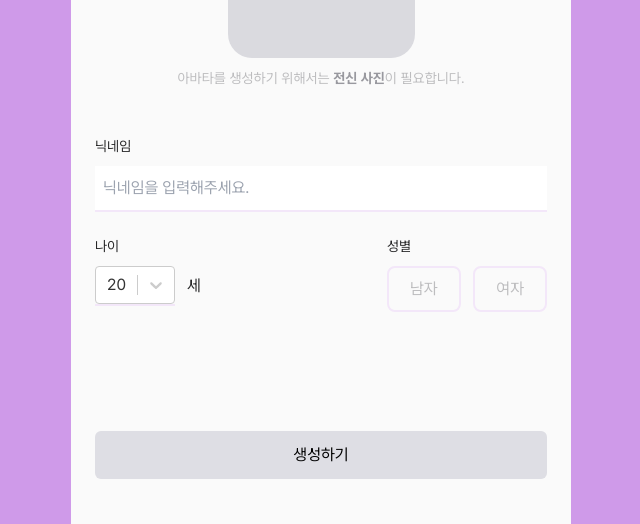
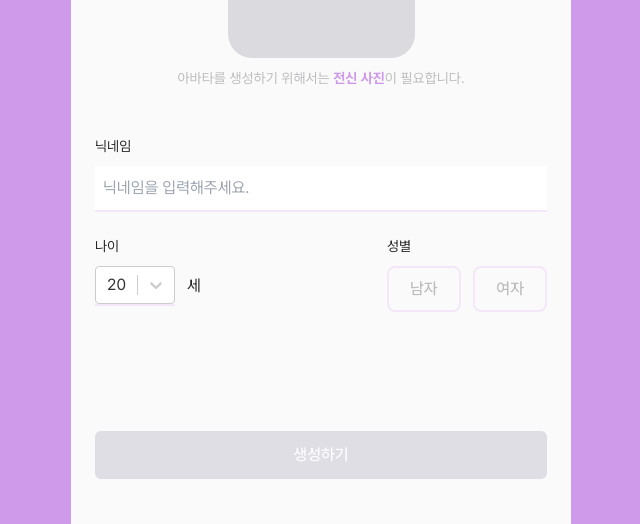
Before and after one commit to dorongee/frontend, a Next.js app in the folder frontend/: page /create in a window 1280 px wide. Shown: the part 273-797 px from the top of the page, without its empty margins (319-959 px from the left). Built offline with nearby package versions, Linux system fonts and the light colour scheme; no server answers.

Commit message:
refactor: 디자인 색상 변경

```diff
--- a/frontend/src/app/create/page.tsx
+++ b/frontend/src/app/create/page.tsx
@@ -115,7 +115,7 @@ export default function CreatePage() {
                 </div>
                 <p className="mt-[10px] text-sm text-dorong-gray-5">
                   아바타를 생성하기 위해서는{' '}
-                  <span className="font-bold text-dorong-gray-6">
+                  <span className="font-bold text-dorong-primary-light">
                     전신 사진
                   </span>
                   이 필요합니다.
@@ -163,8 +163,8 @@ export default function CreatePage() {
                     <button
                       className={`py-[9px] px-[21px] ${
                         gender === 'male'
-                          ? 'text-dorong-white bg-dorong-primary-main'
-                          : 'text-dorong-gray-5 border-2 border-dorong-primary-lightlight'
+                          ? 'text-dorong-primary-dark bg-dorong-primary-white border-dorong-primary-dark border-2 font-bold'
+                          : 'text-dorong-gray-5 border-2 border-dorong-primary-lightlight font-medium'
                       }  rounded-lg`}
                       onClick={() => setGender('male')}
                     >
@@ -173,8 +173,8 @@ export default function CreatePage() {
                     <button
                       className={`py-[9px] px-[21px] ${
                         gender === 'female'
-                          ? 'text-dorong-white bg-dorong-primary-main'
-                          : 'text-dorong-gray-5 border-2 border-dorong-primary-lightlight'
+                          ? 'text-dorong-primary-dark bg-dorong-primary-white border-dorong-primary-dark border-2 font-bold'
+                          : 'text-dorong-gray-5 border-2 border-dorong-primary-lightlight font-medium'
                       } rounded-lg`}
                       onClick={() => setGender('female')}
                     >
@@ -183,7 +183,7 @@ export default function CreatePage() {
                   </div>
                 </div>
               </div>
-              <div className="absolute w-full px-6 bottom-12 h-[48px]">
+              <div className="absolute w-full px-6 bottom-12 h-[48px] text-dorong-white font-medium">
                 <Button isAvailable={buttonActive} onClick={handleClick}>
                   생성하기
                 </Button>
--- a/frontend/src/app/page.tsx
+++ b/frontend/src/app/page.tsx
@@ -6,7 +6,6 @@ import { useRouter } from 'next/navigation';
 
 export default function HomePage() {
   const router = useRouter();
-  console.log(1);
   return (
     <section className="relative flex flex-col h-full">
       <div className="absolute h-[230px] w-full bg-dorong-primary-light blur-[125px] top-[184px]" />
@@ -22,7 +21,7 @@ export default function HomePage() {
           <Button
             isAvailable={true}
             onClick={() => router.push('/create')}
-            className="text-[20px] font-medium leading-[23.6px]"
+            className="text-[20px] font-medium leading-[23.6px] text-dorong-white"
           >
             여행을 시작할까요?
           </Button>
```
